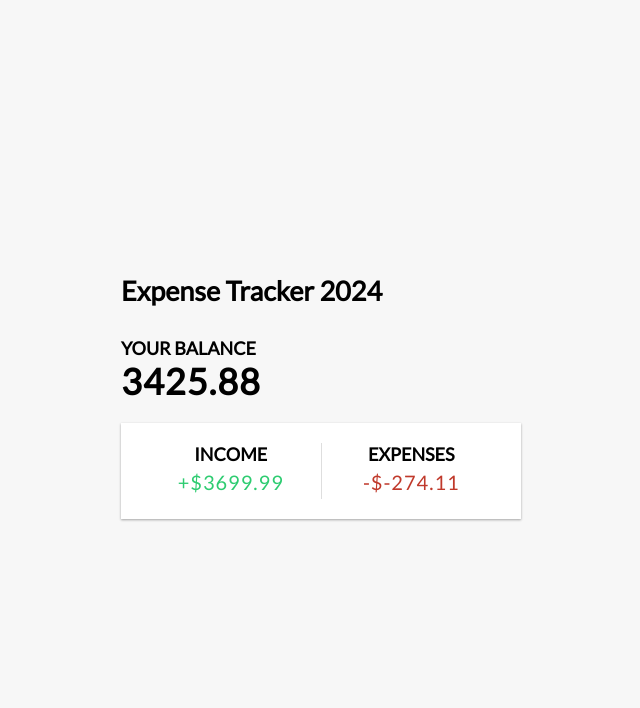
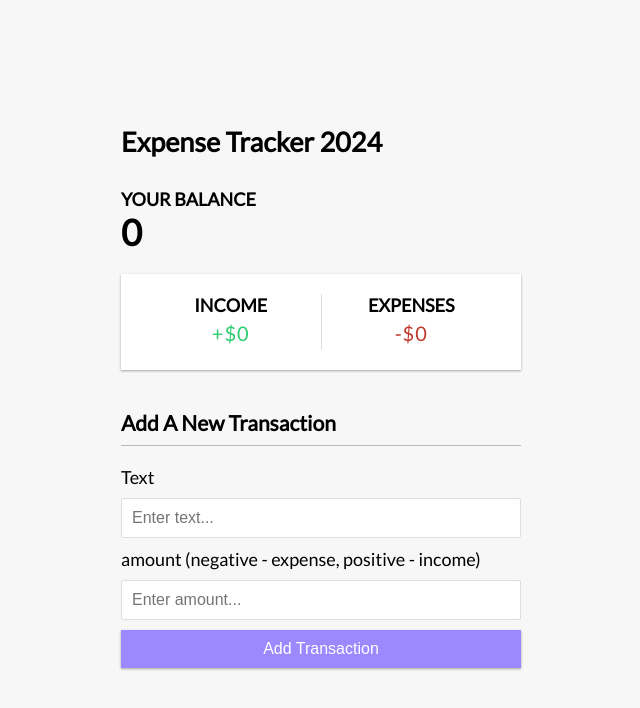
Before and after one commit to cprom/expense-tracker, a Vue app: page / in a window 1280 px wide. Shown: the top 708 px of the page, without its empty margins (319-959 px from the left). Built offline with nearby package versions, Linux system fonts and the light colour scheme.

Commit message:
add transaction component working

```diff
--- a/src/App.vue
+++ b/src/App.vue
@@ -1,17 +1,20 @@
 <script setup>
 import Header from './components/Header.vue'
 import Balance from './components/Balance.vue'
-import IncomeExpenses from './components/IncomeExpenses.vue';
+import IncomeExpenses from './components/IncomeExpenses.vue'
+import AddTransaction from './components/AddTransaction.vue'
 import {ref, computed} from 'vue'
 
-const transactions = ref([
-  {id: 1, text:'Paycheck', amount: 699.99},
-  {id: 2, text:'Food', amount: -20},
-  {id: 3, text:'Bills', amount: -200},
-  {id: 4, text:'Video Game', amount: -54.11},
-  {id: 4, text:'Tax Return', amount: 3000},
+const transactions = ref([])
+// const transactions = ref([
+//   {id: 1, text:'Paycheck', amount: 699.99},
+//   {id: 2, text:'Food', amount: -20},
+//   {id: 3, text:'Bills', amount: -200},
+//   {id: 4, text:'Video Game', amount: -54.11},
+//   {id: 4, text:'Tax Return', amount: 3000},
 
-])
+// ])
+
 
 //get the total
 const total = computed(() => {
@@ -34,6 +37,14 @@
   }, 0)
 })
 
+//handle transaction submitted
+const handleTransactionSumbitted = (transactionData) => {
+  transactions.value.push({
+    text: transactionData.text,
+    amount: transactionData.amount,
+
+  })
+}
 
 </script>
 
@@ -42,5 +53,7 @@
 <div class="container">
   <Balance :total="total"></Balance>
   <IncomeExpenses :income="income" :expense="expense"></IncomeExpenses>
+  <AddTransaction @transactionSubmitted="handleTransactionSumbitted"></AddTransaction>
+  <!-- {{ transactions }} -->
 </div>
 </template>
--- /dev/null
+++ b/src/components/AddTransaction.vue
@@ -0,0 +1,37 @@
+<template>
+    <h3>Add A New Transaction</h3>
+    <form id="form" @submit.prevent="onSubmit">
+        <div class="form-control">
+            <label for="text">Text</label>
+            <input type="text" id="text" v-model="text" placeholder="Enter text...">
+        </div>
+        <div class="form-control">
+            <label for="amount">amount (negative - expense, positive - income)</label>
+            <input type="text" id="amount" v-model="amount" placeholder="Enter amount...">
+        </div>
+        <!-- {{ text }} - {{ amount }} -->
+        <button class="btn">Add Transaction</button>
+    </form>
+</template>
+
+<script setup>
+import {ref, defineEmits} from 'vue'
+const text = ref('')
+const amount = ref('')
+
+const emit = defineEmits([
+    'transactionSubmitted'
+])
+
+const onSubmit = () => {
+    const transactionsData = {
+        text: text.value,
+        amount: parseFloat(amount.value),
+    }
+    emit('transactionSubmitted', transactionsData)
+
+    text.value = ''
+    amount.value = ''
+}
+
+</script>
```
